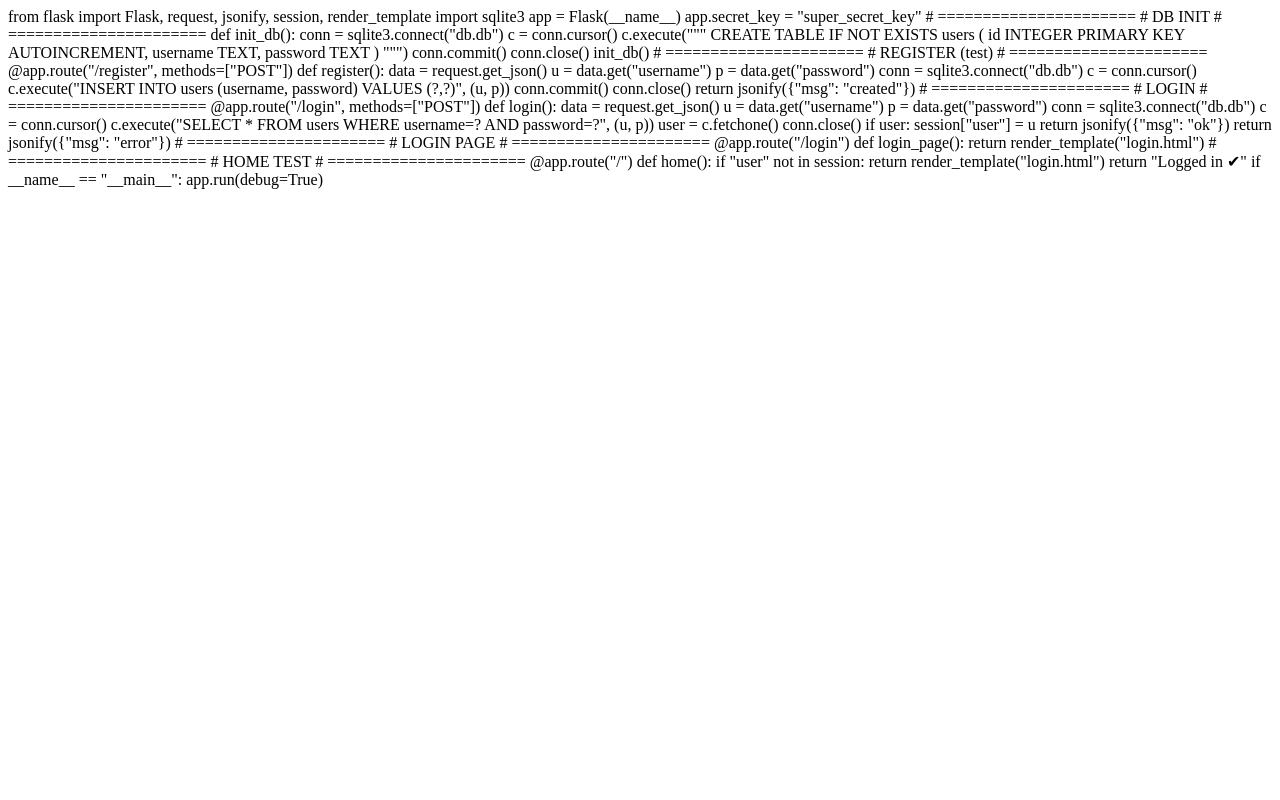
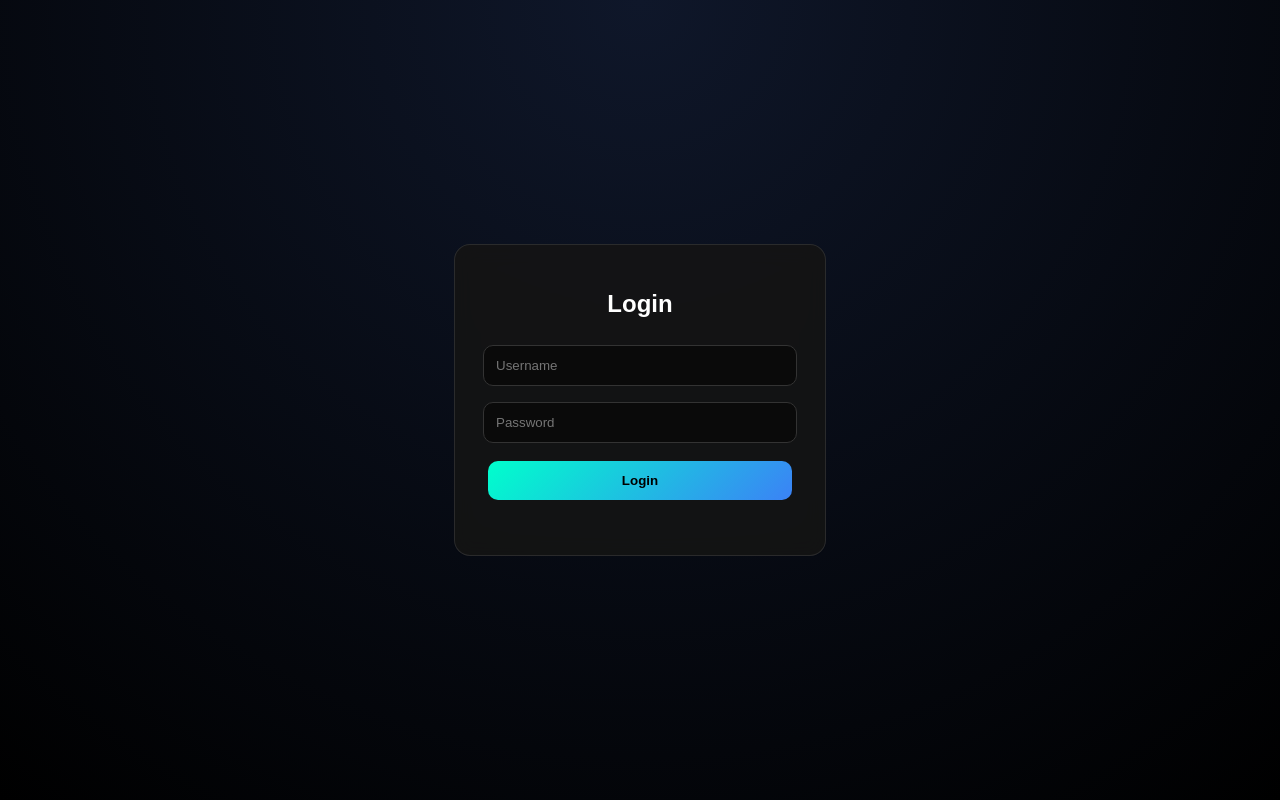
Before and after one commit to Laoso131/Profpocket, a Flask app: page /login in a window 1280 px wide. Run offline with Flask 3, Linux system fonts and the light colour scheme.

Commit message:
Update login.html

```diff
--- a/templates/login.html
+++ b/templates/login.html
@@ -1,84 +1,126 @@
-from flask import Flask, request, jsonify, session, render_template
-import sqlite3
+<!DOCTYPE html>
+<html>
 
-app = Flask(__name__)
-app.secret_key = "super_secret_key"
+<head>
+  <title>Login</title>
 
-# ======================
-# DB INIT
-# ======================
-def init_db():
-    conn = sqlite3.connect("db.db")
-    c = conn.cursor()
+  <style>
+    body {
+      margin: 0;
+      font-family: Arial;
+      background: radial-gradient(circle at top, #0f172a, #000);
+      height: 100vh;
+      display: flex;
+      justify-content: center;
+      align-items: center;
+      color: white;
+    }
 
-    c.execute("""
-    CREATE TABLE IF NOT EXISTS users (
-        id INTEGER PRIMARY KEY AUTOINCREMENT,
-        username TEXT,
-        password TEXT
-    )
-    """)
+    .box {
+      width: 320px;
+      padding: 25px;
+      background: rgba(20,20,20,0.9);
+      border-radius: 16px;
+      border: 1px solid rgba(255,255,255,0.1);
+      text-align: center;
+      backdrop-filter: blur(10px);
+    }
 
-    conn.commit()
-    conn.close()
+    input {
+      width: 90%;
+      padding: 12px;
+      margin: 8px 0;
+      border-radius: 10px;
+      border: 1px solid #333;
+      background: #0a0a0a;
+      color: white;
+      outline: none;
+    }
 
-init_db()
+    button {
+      width: 95%;
+      padding: 12px;
+      margin-top: 10px;
+      border-radius: 10px;
+      border: none;
+      cursor: pointer;
+      background: linear-gradient(135deg,#00ffcc,#3b82f6);
+      font-weight: bold;
+      color: black;
+    }
 
-# ======================
-# REGISTER (test)
-# ======================
-@app.route("/register", methods=["POST"])
-def register():
-    data = request.get_json()
-    u = data.get("username")
-    p = data.get("password")
+    #msg {
+      margin-top: 10px;
+      padding: 10px;
+      border-radius: 10px;
+      opacity: 0;
+      transition: 0.3s;
+      font-size: 14px;
+    }
 
-    conn = sqlite3.connect("db.db")
-    c = conn.cursor()
-    c.execute("INSERT INTO users (username, password) VALUES (?,?)", (u, p))
-    conn.commit()
-    conn.close()
+    .success {
+      background: rgba(0,255,150,0.1);
+      border: 1px solid #00ff9d;
+      color: #00ff9d;
+      opacity: 1 !important;
+    }
 
-    return jsonify({"msg": "created"})
+    .error {
+      background: rgba(255,0,80,0.1);
+      border: 1px solid #ff4d6d;
+      color: #ff4d6d;
+      opacity: 1 !important;
+    }
+  </style>
+</head>
 
-# ======================
-# LOGIN
-# ======================
-@app.route("/login", methods=["POST"])
-def login():
-    data = request.get_json()
-    u = data.get("username")
-    p = data.get("password")
+<body>
 
-    conn = sqlite3.connect("db.db")
-    c = conn.cursor()
+<div class="box">
 
-    c.execute("SELECT * FROM users WHERE username=? AND password=?", (u, p))
-    user = c.fetchone()
+  <h2>Login</h2>
 
-    conn.close()
+  <input id="username" placeholder="Username">
+  <input id="password" type="password" placeholder="Password">
 
-    if user:
-        session["user"] = u
-        return jsonify({"msg": "ok"})
+  <button onclick="login()">Login</button>
 
-    return jsonify({"msg": "error"})
+  <div id="msg"></div>
 
-# ======================
-# LOGIN PAGE
-# ======================
-@app.route("/login")
-def login_page():
-    return render_template("login.html")
+</div>
 
-# ======================
-# HOME TEST
-# ======================
-@app.route("/")
-def home():
-    if "user" not in session:
-        return render_template("login.html")
-    return "Logged in ✔"
+<script>
+async function login() {
 
-if __name__ == "__main__":
-    app.run(debug=True)
+  let u = document.getElementById("username").value
+  let p = document.getElementById("password").value
+  let msg = document.getElementById("msg")
+
+  msg.className = ""
+  msg.innerText = "Loading..."
+
+  let res = await fetch("/login", {
+    method: "POST",
+    headers: {"Content-Type": "application/json"},
+    body: JSON.stringify({username: u, password: p})
+  })
+
+  let data = await res.json()
+
+  if (data.msg === "ok") {
+    msg.innerText = "✔ Login successful"
+    msg.className = "success"
+
+    setTimeout(() => {
+      window.location.href = "/"
+    }, 800)
+
+  } else {
+    msg.innerText = "✖ Wrong username or password"
+    msg.className = "error"
+  }
+}
+</script>
+
+</body>
+</html>
```
